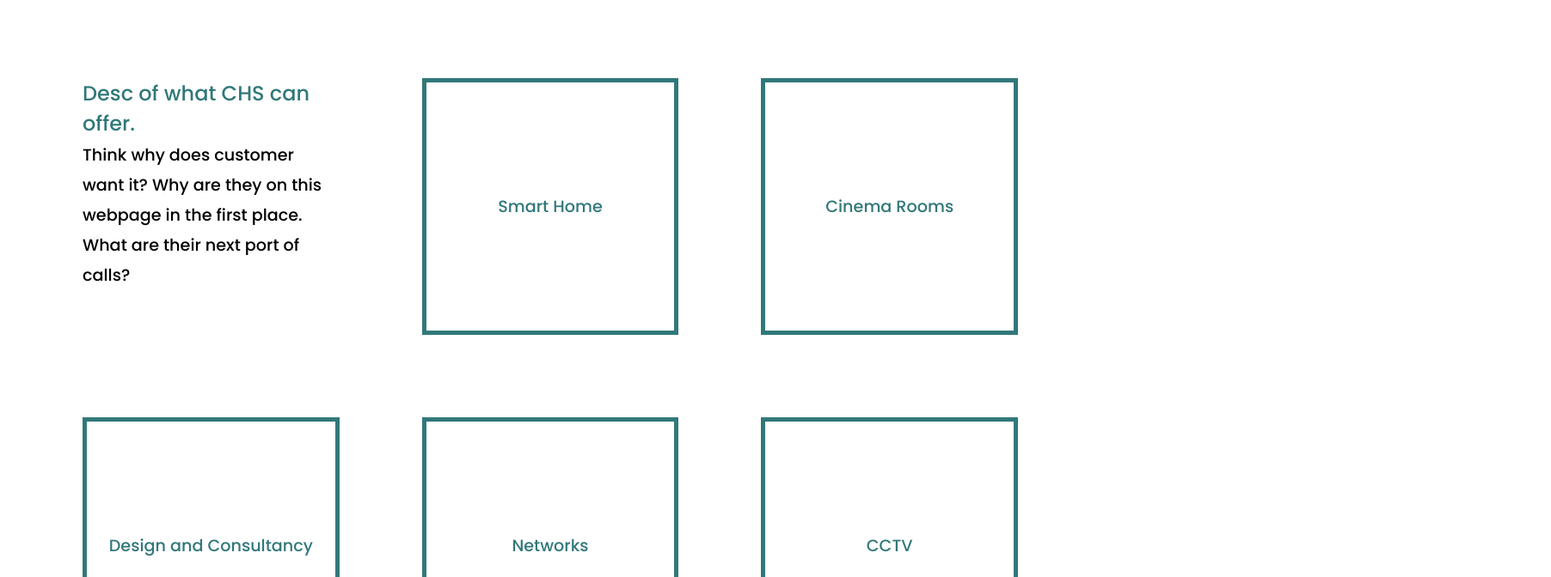
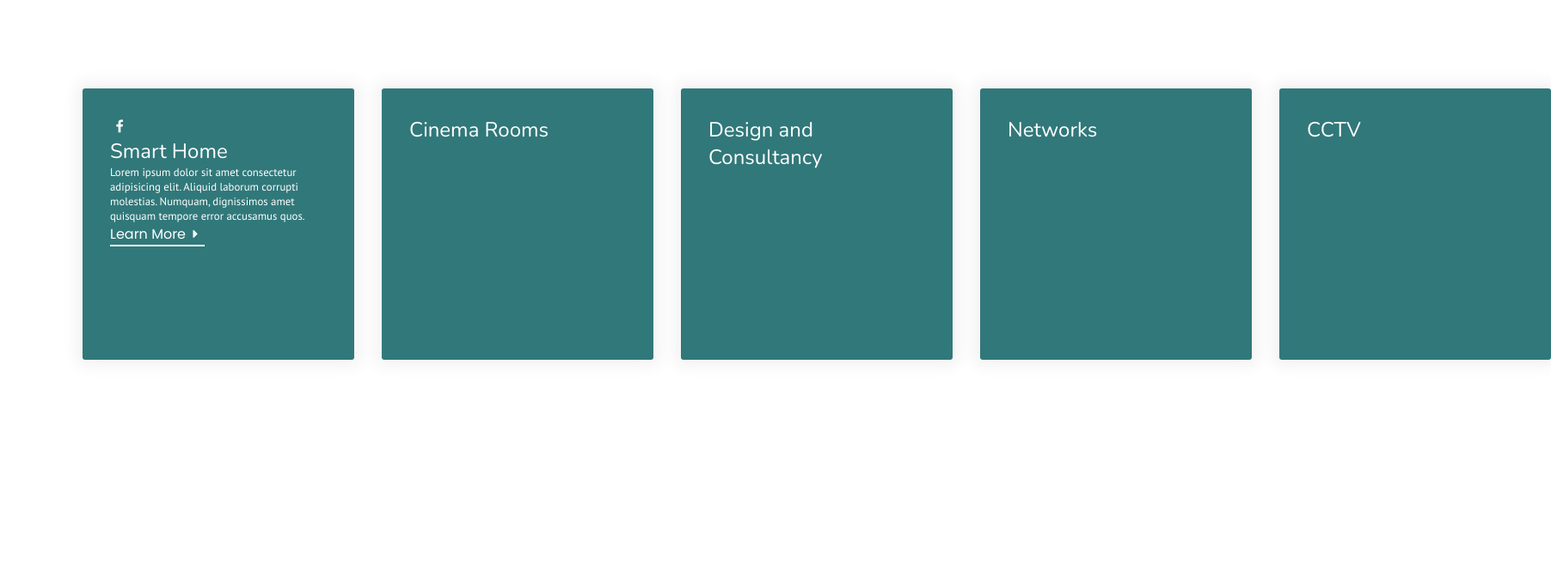
Before and after one commit to luke-meadows/connected-home-systems, a Next.js app: page / in a window 1280 px wide. Shown: the part 1740-2412 px from the top of the page at 86% size, 1804 px wide, since content can reach past the window. After the commit the page ends 2351 px from the top, so only its background shows below. Built offline with nearby package versions, Linux system fonts and the light colour scheme.

Commit message:
services grid

```diff
--- a/components/Header.js
+++ b/components/Header.js
@@ -33,7 +33,7 @@ const SocialsBanner = styled.div`
   display: flex;
   justify-content: center;
   align-items: center;
-  height: 2rem;
+  height: 2.5rem;
   border-bottom: 1px solid rgba(0, 0, 0, 0.2);
   i {
     cursor: pointer;
@@ -44,6 +44,6 @@ const MainHeader = styled.div`
   display: flex;
   justify-content: space-between;
   align-items: center;
-  height: 6rem;
+  height: 5.5rem;
   padding: 0 6rem;
 `;
--- a/components/HomepageBlurb.js
+++ b/components/HomepageBlurb.js
@@ -16,8 +16,8 @@ const StyledBlurb = styled.div`
   padding: 6rem;
   p {
     font-weight: 500;
-    font-size: 1.2rem;
-    width: 70ch;
+    font-size: 1.6rem;
+    width: 80ch;
     color: var(--teal);
     margin: 0 auto;
   }
--- a/components/Nav.js
+++ b/components/Nav.js
@@ -22,5 +22,6 @@ const StyledNav = styled.nav`
     text-transform: uppercase;
     font-size: 0.8rem;
     font-weight: 400;
+    font-family: 'Montserrat', sans-serif;
   }
 `;
--- a/components/ServicesGrid.js
+++ b/components/ServicesGrid.js
@@ -1,22 +1,58 @@
+import Image from 'next/image';
 import Link from 'next/link';
 import styled from 'styled-components';
+import remote from '../public/imgs/ico/remote.png';
 export default function ServicesGrid() {
   return (
     <>
       <Grid>
-        <h3>
-          Desc of what CHS can offer.
-          <br />
-          <span>
-            Think why does customer want it? Why are they on this webpage in the
-            first place. What are their next port of calls?
-          </span>
-        </h3>
-        <Link href="/">Smart Home</Link>
-        <Link href="/">Cinema Rooms</Link>
-        <Link href="/">Design and Consultancy</Link>
-        <Link href="/">Networks</Link>
-        <Link href="/">CCTV</Link>
+        <OuterCard>
+          <Link href="/">
+            <InnerCard>
+              <i className="icon-facebook" />
+              <h3>Smart Home</h3>
+              <p>
+                Lorem ipsum dolor sit amet consectetur adipisicing elit. Aliquid
+                laborum corrupti molestias. Numquam, dignissimos amet quisquam
+                tempore error accusamus quos.
+              </p>
+              <LearnMore>
+                Learn More
+                <span>
+                  <i className="icon-right-dir" />
+                </span>
+              </LearnMore>
+            </InnerCard>
+          </Link>
+        </OuterCard>
+        <OuterCard>
+          <Link href="/">
+            <InnerCard>
+              <h3>Cinema Rooms</h3>
+            </InnerCard>
+          </Link>
+        </OuterCard>
+        <OuterCard>
+          <Link href="/">
+            <InnerCard>
+              <h3>Design and Consultancy</h3>
+            </InnerCard>
+          </Link>
+        </OuterCard>
+        <OuterCard>
+          <Link href="/">
+            <InnerCard>
+              <h3>Networks</h3>
+            </InnerCard>
+          </Link>
+        </OuterCard>
+        <OuterCard>
+          <Link href="/">
+            <InnerCard>
+              <h3>CCTV</h3>
+            </InnerCard>
+          </Link>
+        </OuterCard>
       </Grid>
     </>
   );
@@ -24,12 +60,13 @@ export default function ServicesGrid() {
 
 const Grid = styled.div`
   display: grid;
-  grid-template-columns: repeat(3, 1fr);
+  grid-template-columns: repeat(5, 1fr);
   padding: 12rem 6rem;
-  grid-gap: 6rem;
+  grid-gap: 2rem;
+
   h3 {
     font-weight: 500;
-    color: var(--teal);
+    /* color: var(--teal); */
     margin: 0 auto;
     font-size: 1.5rem;
 
@@ -39,16 +76,35 @@ const Grid = styled.div`
     }
   }
   a {
-    /* border: 2px solid var(--black); */
-    aspect-ratio: 1;
     display: flex;
     justify-content: center;
     align-items: center;
     font-weight: 500;
     font-size: 1.2rem;
     text-align: center;
-    /* background-color: var(--teal); */
-    border: 5px solid var(--teal);
-    color: var(--teal);
   }
 `;
+
+const OuterCard = styled.div`
+  box-shadow: 0px 0px 18px 8px rgba(0, 0, 0, 0.05);
+  background: var(--teal);
+  color: var(--white);
+  border-radius: 3px;
+  aspect-ratio: 1;
+`;
+const InnerCard = styled.div`
+  padding: 2rem;
+  p {
+    font-size: 0.8rem;
+  }
+`;
+
+const LearnMore = styled.div`
+  border-bottom: 2px solid white;
+  width: fit-content;
+  span {
+    i {
+      color: white;
+    }
+  }
+`;
--- a/styles/fontello/css/fontello.css
+++ b/styles/fontello/css/fontello.css
@@ -25,7 +25,7 @@
   font-style: normal;
   font-weight: normal;
   speak: never;
-  color: black;
+  /* color: black; */
   display: inline-block;
   text-decoration: inherit;
   width: 1em;
--- a/styles/globals.css
+++ b/styles/globals.css
@@ -1,4 +1,6 @@
 @import url('https://fonts.googleapis.com/css2?family=Montserrat:wght@100;400;800;900&family=Poppins:ital,wght@0,100;0,200;0,300;0,400;0,500;0,600;0,700;0,800;0,900;1,100;1,200;1,300;1,400;1,500;1,600;1,700;1,800;1,900&display=swap');
+@import url('https://fonts.googleapis.com/css2?family=Cardo:wght@400;700&family=Montserrat:wght@100;400;500;800;900&display=swap');
+@import url('https://fonts.googleapis.com/css2?family=Nunito:ital,wght@0,300;0,400;0,700;1,500&family=PT+Sans:wght@400;700&display=swap');
 html,
 body {
   padding: 0;
@@ -8,7 +10,26 @@ body {
   --white: rgb(255, 255, 255);
   --black: rgb(11, 11, 11);
   --teal: #31787a;
+  --green: #81e2ab;
   color: var(--black);
+}
+
+h1,
+h2,
+h3,
+h4,
+h5,
+h6 {
+  font-family: 'Montserrat', sans-serif;
+  font-family: 'Nunito', sans-serif;
+}
+
+a,
+button,
+li,
+p {
+  font-family: 'Cardo', serif;
+  font-family: 'PT Sans', sans-serif;
 }
 
 a {
@@ -25,5 +46,4 @@ a {
 p {
   margin: 0;
   padding: 0;
-  background: rgba(255, 255, 255, 0.45);
 }
```
Also changed, not shown: public/imgs/ico/remote.png (added).
